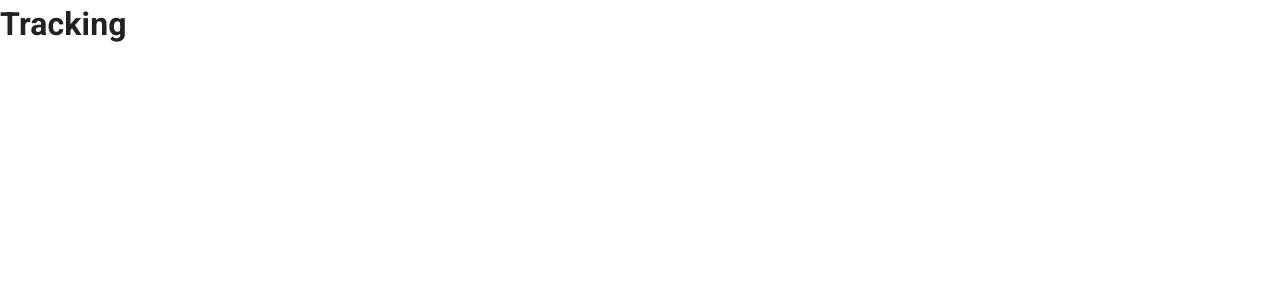
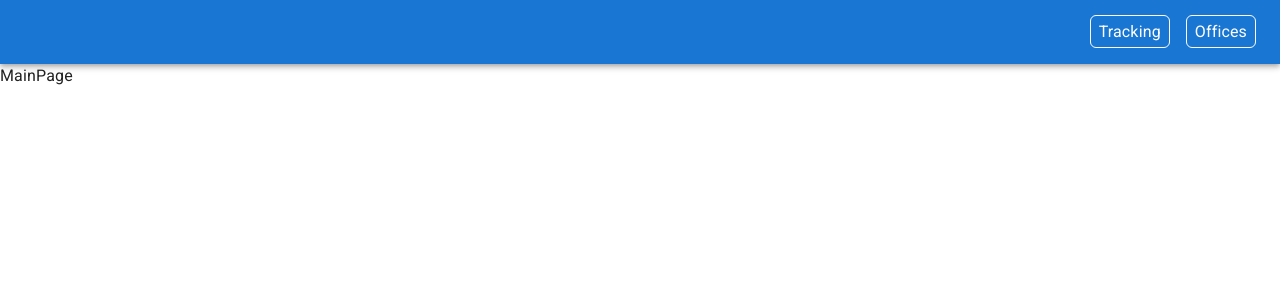
Before and after one commit to h0wter/nova-poshta-tracking, a React (Vite) app: page / in a window 1280 px wide. Shown: the top 300 px of the page. Built offline with nearby package versions, Linux system fonts and the light colour scheme.

Commit message:
npt-1: + routing into app and main components

```diff
--- a/src/App.tsx
+++ b/src/App.tsx
@@ -1,10 +1,21 @@
 import { Global } from "@emotion/react";
 import { GlobalStyles } from "./GlobalStyles";
+import { lazy } from "react";
+import { Route, Routes } from "react-router-dom";
+import { Layout } from "./components/Layout";
+
+const MainPage = lazy(() => import("./pages/MainPage"));
+const OfficesPage = lazy(() => import("./pages/OfficesPage"));
 
 function App() {
   return (
     <>
-      <h1>Tracking</h1>
+      <Routes>
+        <Route path="/" element={<Layout />}>
+          <Route index element={<MainPage />} />
+          <Route path="/offices" element={<OfficesPage />} />
+        </Route>
+      </Routes>
       <Global styles={GlobalStyles} />
     </>
   );
--- a/src/main.tsx
+++ b/src/main.tsx
@@ -1,11 +1,14 @@
 import React from "react";
 import ReactDOM from "react-dom/client";
+import { BrowserRouter } from "react-router-dom";
 import CssBaseline from "@mui/material/CssBaseline";
 import App from "./App.tsx";
 
 ReactDOM.createRoot(document.getElementById("root")!).render(
   <React.StrictMode>
     <CssBaseline />
-    <App />
+    <BrowserRouter>
+      <App />
+    </BrowserRouter>
   </React.StrictMode>
 );
```
